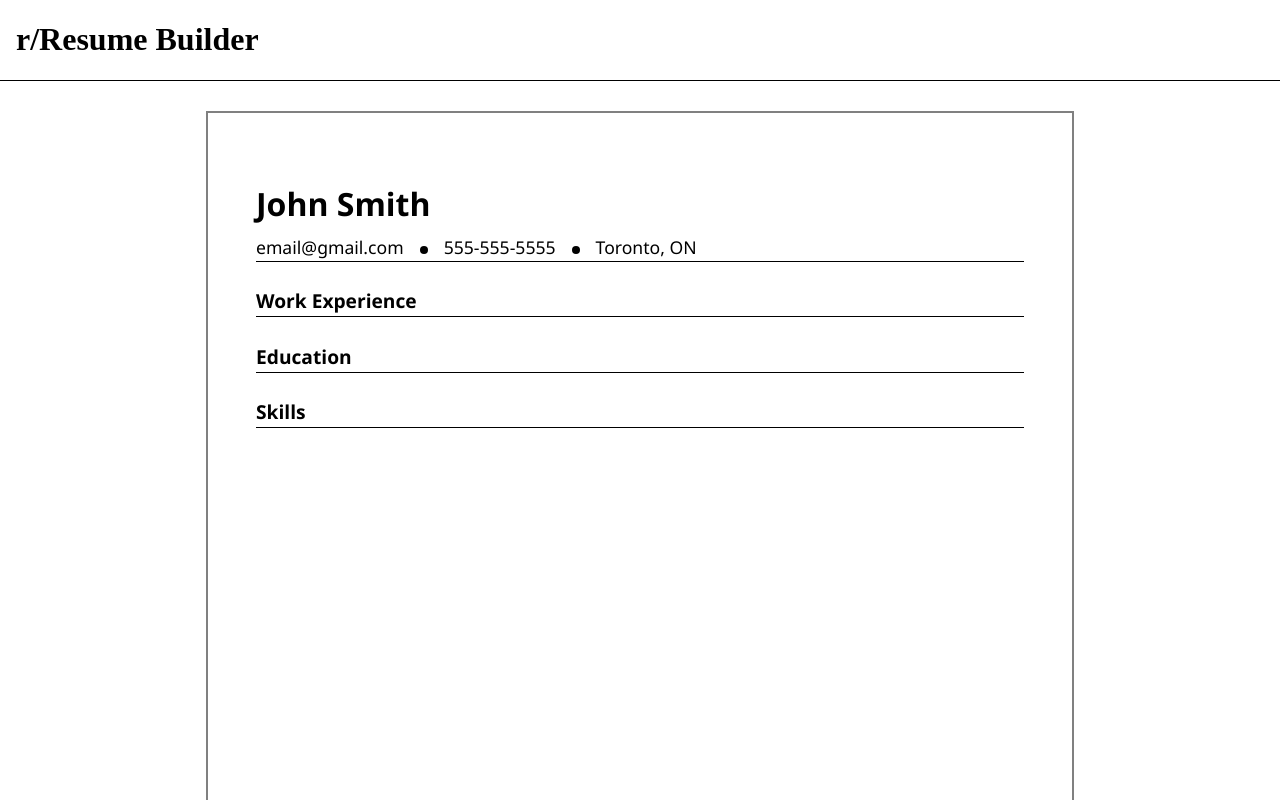
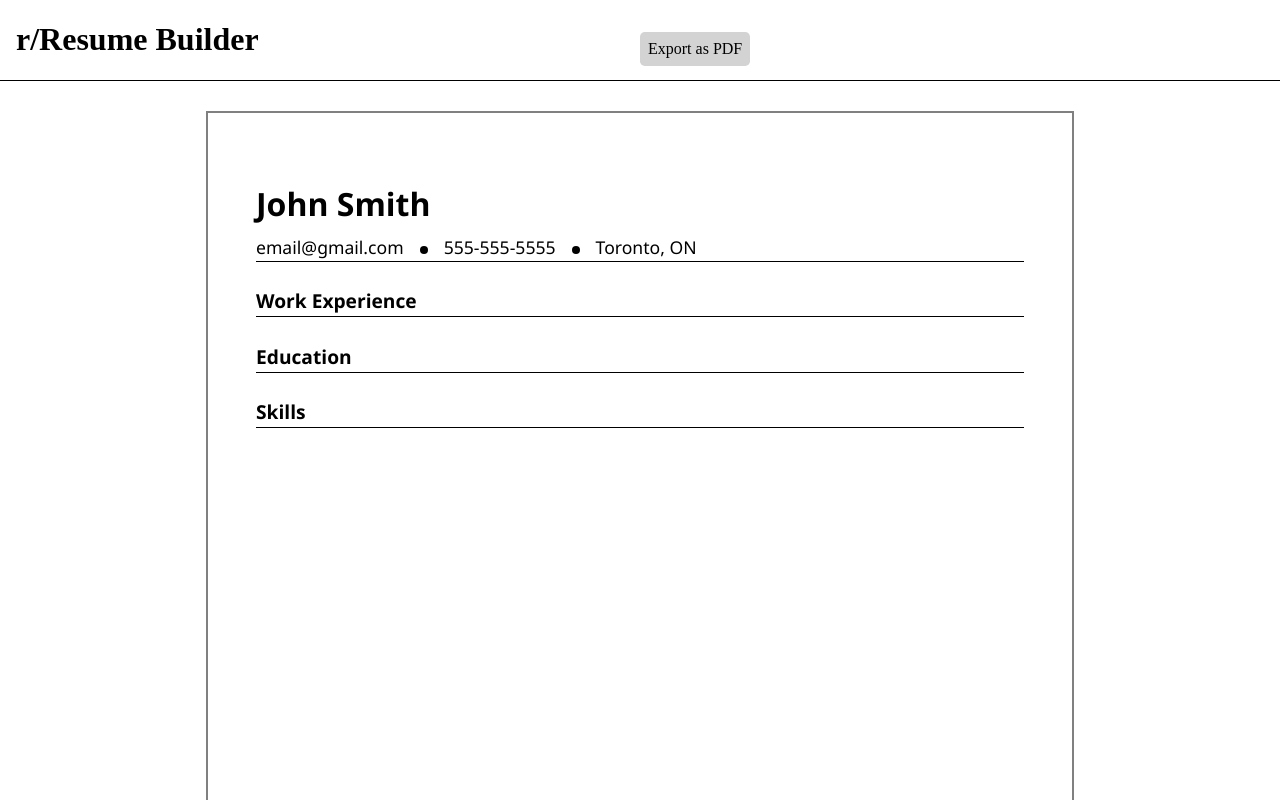
Before and after one commit to pekkabeast/cv-project, a React (Create React App) app: page / in a window 1280 px wide. Shown: the top 800 px of the page. Built offline with nearby package versions, Linux system fonts and the light colour scheme.

Commit message:
working on export pdf function

```diff
--- a/package.json
+++ b/package.json
@@ -10,6 +10,8 @@
     "@testing-library/jest-dom": "^5.16.5",
     "@testing-library/react": "^13.4.0",
     "@testing-library/user-event": "^13.5.0",
+    "html2canvas": "^1.4.1",
+    "jspdf": "^2.5.1",
     "react": "^18.2.0",
     "react-dom": "^18.2.0",
     "react-scripts": "5.0.1",
--- a/src/components/Header.js
+++ b/src/components/Header.js
@@ -1,15 +1,33 @@
 import react, { Component } from "react";
 import "../styles/Header.css";
+import JsPDF from "jspdf";
+import html2canvas from "html2canvas";
 
 class Header extends Component {
   constructor(props) {
     super(props);
+
+    this.generatePDF = this.generatePDF.bind(this);
+  }
+
+  generatePDF() {
+    const input = document.querySelector(".resume");
+
+    html2canvas(input).then((canvas) => {
+      const imgData = canvas.toDataURL("image/png");
+      const pdf = new JsPDF("portrait", "pt", "a4");
+      pdf.addImage(imgData, "PNG", 0, 0);
+      pdf.save("report.pdf");
+    });
   }
 
   render() {
     return (
       <div className="header">
         <h1 className="app-Title">r/Resume Builder</h1>
+        <div className="exportPDF" onClick={this.generatePDF}>
+          Export as PDF
+        </div>
       </div>
     );
   }
--- a/src/styles/Header.css
+++ b/src/styles/Header.css
@@ -2,4 +2,20 @@
   border-bottom: 1px solid black;
   padding-left: 1rem;
   padding-right: 1rem;
+  position: relative;
 }
+
+.exportPDF {
+  position: absolute;
+  top: 40%;
+  left: 50vw;
+  padding: 0.5rem;
+  background-color: lightgray;
+  border-radius: 0.3rem;
+}
+
+.exportPDF:hover {
+  outline: 1px solid black;
+  cursor: pointer;
+  transition: 0.2s;
+}
```
Also changed, not shown: 1 other file (tests, documents, lock files or other folders).
